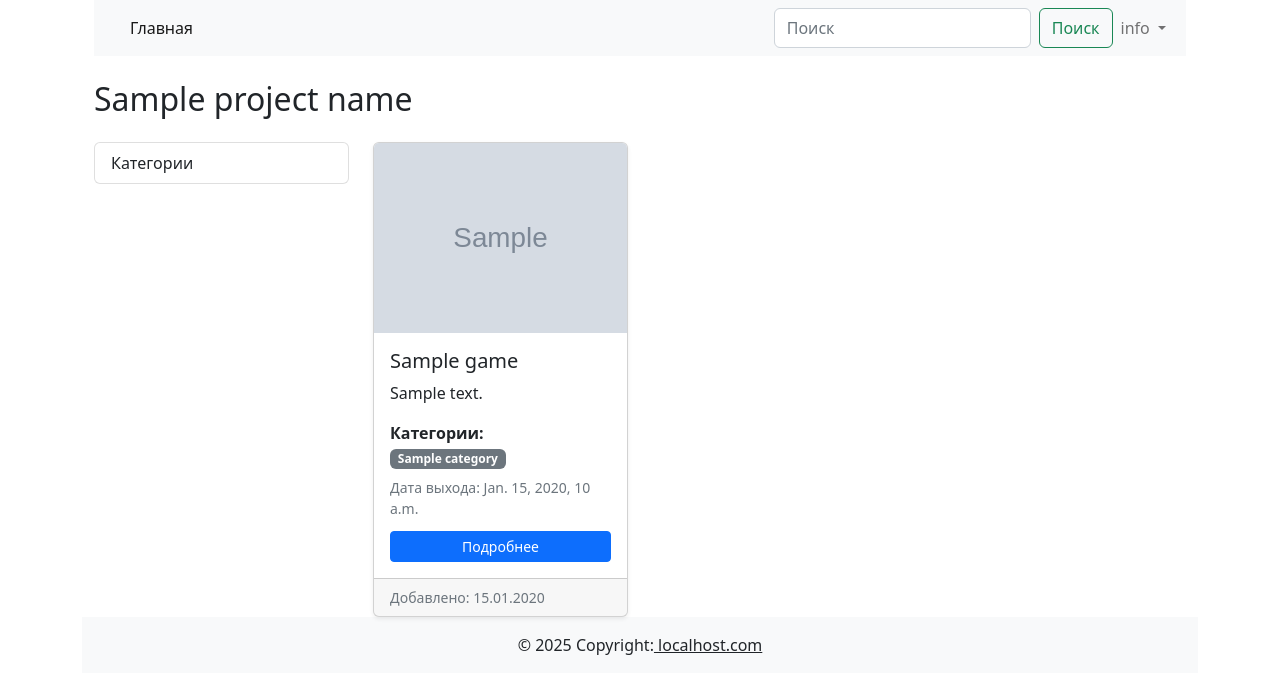
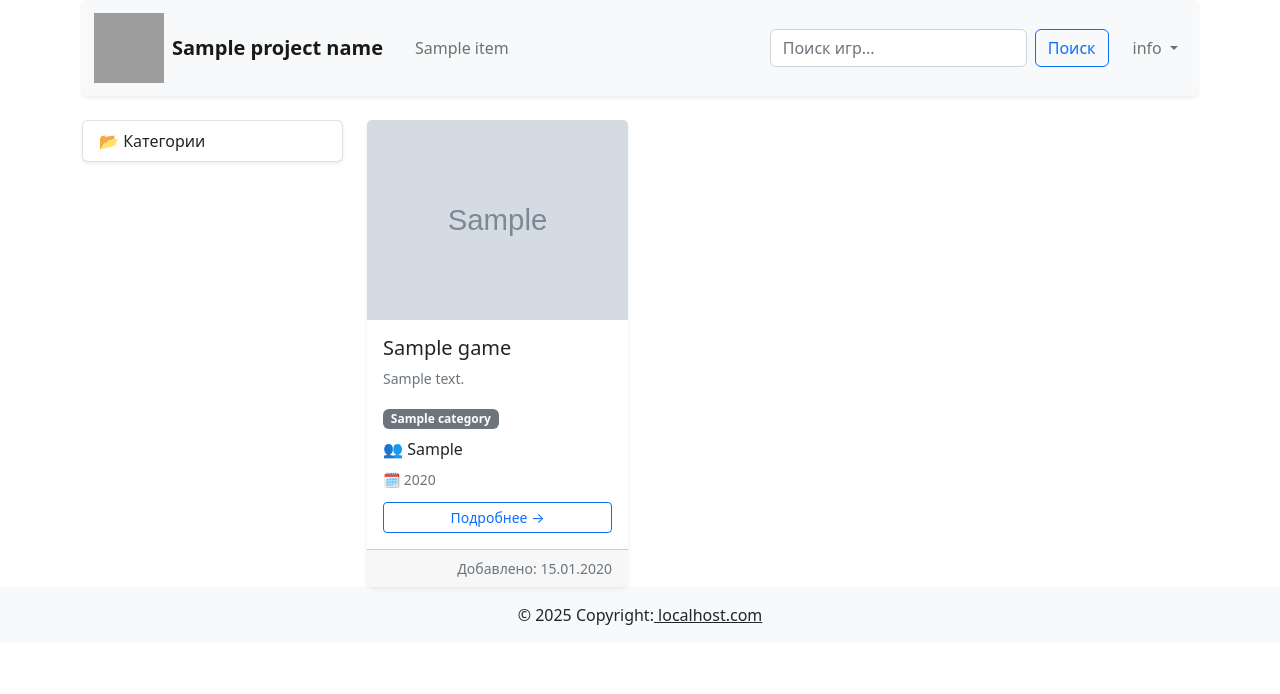
Before and after one commit to knn-work/Your_Board_Game, a Django app: template yboga/templates/index.html in a window 1280 px wide. Shown: the top 694 px of the page. Run offline with Django 5.2, Linux system fonts and the light colour scheme; the template is opened without the code that fills it: most values are stand-ins (such as "Sample title", 1, 10 or a date in 2020); grey boxes marked "Sample" are stand-in pictures; grey boxes are pictures that could not be loaded.

Commit message:
Редезайн + вынос headerbar

```diff
--- a/conf/context_processors.py
+++ b/conf/context_processors.py
@@ -6,4 +6,9 @@
         "support_email": "support@example.com",
         "project_name": global_config.project_name,
         # Можешь добавить сюда меню, данные из settings, и т.д.
+        "main_menu": [
+            {"title": "Главная", "url": "/", "icon": "bi-house"},
+            {"title": "Категории", "url": "/categories", "icon": "bi-grid"},
+            {"title": "О проекте", "url": "/about", "icon": "bi-info-circle"},
+        ],
     }
--- a/yboga/templates/base_head.html
+++ b/yboga/templates/base_head.html
@@ -8,4 +8,6 @@
     <link href="https://cdn.jsdelivr.net/npm/bootstrap@5.2.3/dist/css/bootstrap.min.css" rel="stylesheet"
           integrity="sha384-rbsA2VBKQhggwzxH7pPCaAqO46MgnOM80zW1RWuH61DGLwZJEdK2Kadq2F9CUG65" crossorigin="anonymous">
     <title>{{project_name}}</title>
+    <link rel="icon" href="/media/static/img/logo_clear.png" type="image/x-icon">
+
 </head>
--- a/yboga/templates/header_menu.html
+++ b/yboga/templates/header_menu.html
@@ -1,48 +1,62 @@
 <body>
 <div class="container">
     <header>
-        <div class="container">
-            <!--   Header-->
-            <nav class="navbar navbar-expand-lg bg-light">
+        <nav class="navbar navbar-expand-lg navbar-light bg-light shadow-sm rounded">
             <div class="container-fluid">
-                    <a class="navbar-brand" href="#!">
-                        <img src="#!" width="75" alt="">
+                <!-- Логотип и название -->
+                <a class="navbar-brand d-flex align-items-center" href="/">
+                    <img src="/media/static/img/logo_clear.png" alt="Логотип" width="70" height="70" class="me-2">
+                    <span class="fw-bold">{{ project_name }}</span>
                 </a>
+
+                <!-- Кнопка для мобилки -->
                 <button class="navbar-toggler" type="button" data-bs-toggle="collapse"
-                            data-bs-target="#navbarSupportedContent" aria-controls="navbarSupportedContent"
-                            aria-expanded="false" aria-label="Переключатель навигации"><span
-                            class="navbar-toggler-icon"></span></button>
-                    <div class="collapse navbar-collapse" id="navbarSupportedContent">
-                        <ul class="navbar-nav me-auto mb-2 mb-lg-0">
-                            <li class="nav-item"><a class="nav-link active" aria-current="page" href="/">Главная</a>
-                            </li>
-                        </ul>
-                        <div class="d-flex">
-                            <form class="d-flex" role="search" method="get" action="#!">
-                                <input name="q" class="form-control me-2" type="search" placeholder="Поиск"
+                        data-bs-target="#navbarContent" aria-controls="navbarContent"
+                        aria-expanded="false" aria-label="Переключатель навигации">
+                    <span class="navbar-toggler-icon"></span>
+                </button>
+
+                <!-- Меню -->
+                <div class="collapse navbar-collapse" id="navbarContent">
+                    <!--                    <ul class="navbar-nav me-auto mb-2 mb-lg-0">-->
+                    <!--                        <li class="nav-item">-->
+                    <!--                            <a class="nav-link active" href="/">Главная</a>-->
+                    <!--                        </li>-->
+                    <!--                        <li class="nav-item">-->
+                    <!--                            <a class="nav-link" href="/categories">Категории</a>-->
+                    <!--                        </li>-->
+                    <!--                        <li class="nav-item">-->
+                    <!--                            <a class="nav-link" href="/about">О проекте</a>-->
+                    <!--                        </li>-->
+                    <!--                    </ul>-->
+                    {% include "navbar_menu.html" %}
+
+                    <!-- Поиск -->
+                    <form class="d-flex me-3" role="search" method="get" action="/search/">
+                        <input name="q" class="form-control me-2" type="search" placeholder="Поиск игр..."
                                aria-label="Поиск">
-                                <button class="btn btn-outline-success" type="submit">Поиск</button>
+                        <button class="btn btn-outline-primary" type="submit">Поиск</button>
                     </form>
-                            <ul class="navbar-nav me-auto mb-2 mb-lg-0">
-                                <!--  Users-->
+
+                    <!-- Профиль пользователя -->
+                    <ul class="navbar-nav">
                         <li class="nav-item dropdown">
-                                    <a class="nav-link dropdown-toggle" href="#" id="navbarDropdown" role="button"
+                            <a class="nav-link dropdown-toggle" href="#" id="userMenu" role="button"
                                data-bs-toggle="dropdown" aria-expanded="false">
-                                        info
+                                <i class="bi bi-person-circle"></i> info
                             </a>
-                                    <ul class="dropdown-menu" aria-labelledby="navbarDropdown">
-                                        <li><a class="dropdown-item" href="#!">Моя страница</a></li>
-                                        <li><a class="dropdown-item" href="#!">Добавить статью</a></li>
+                            <ul class="dropdown-menu dropdown-menu-end" aria-labelledby="userMenu">
+                                <li><a class="dropdown-item" href="/profile/">Моя страница</a></li>
+                                <li><a class="dropdown-item" href="/articles/add/">Добавить статью</a></li>
                                 <li>
                                     <hr class="dropdown-divider">
                                 </li>
-                                        <li><a class="dropdown-item" href="#!">Выход</a></li>
+                                <li><a class="dropdown-item" href="/logout/">Выход</a></li>
                             </ul>
                         </li>
                     </ul>
                 </div>
             </div>
+        </nav>
+    </header>
 </div>
-            </nav>
-        </div>
-    </header>
--- a/yboga/templates/index.html
+++ b/yboga/templates/index.html
@@ -2,14 +2,14 @@
 {% include "header_menu.html" %}
 
 <main class="container mt-4">
-    <h2 class="mb-4">{{ project_name }}</h2>
+    <!--    <h2 class="mb-4">🎲 {{ project_name }}</h2>-->
 
     <div class="row">
         <!-- Sidebar -->
         <aside class="col-md-3 mb-4">
-            <div class="list-group">
+            <div class="list-group shadow-sm">
                 <a href="{% url 'categories' %}" class="list-group-item list-group-item-action">
-                    Категории
+                    📂 Категории
                 </a>
             </div>
         </aside>
@@ -19,34 +19,49 @@
             <div class="row row-cols-1 row-cols-sm-2 row-cols-lg-3 g-4">
                 {% for game in games %}
                 <div class="col">
-                    <div class="card h-100 shadow-sm">
+                    <div class="card h-100 shadow-sm border-0">
                         {% if game.image %}
-                        <img src="{{ game.image.url }}" class="card-img-top" alt="{{ game.title }}">
+                        <img src="{{ game.image.url }}" class="card-img-top" style="height: 200px; object-fit: cover;"
+                             alt="{{ game.title }}">
                         {% endif %}
                         <div class="card-body d-flex flex-column">
                             <h5 class="card-title">{{ game.title }}</h5>
-                            <p class="card-text text-truncate">{{ game.description|truncatechars:100 }}</p>
 
-                            <div class="mb-2 mt-auto">
-                                <strong>Категории:</strong><br>
+                            <p class="card-text text-muted small line-clamp" style="--lines: 3;">
+                                {{ game.description|truncatechars:150 }}
+                            </p>
+
+                            <div class="mt-auto">
+                                <!-- Категории -->
+                                {% if game.categories.all %}
+                                <div class="mb-2">
                                     {% for category in game.categories.all %}
                                     <span class="badge bg-secondary me-1">{{ category.title }}</span>
-                                {% empty %}
-                                <span class="text-muted">Без категории</span>
                                     {% endfor %}
                                 </div>
+                                {% endif %}
 
+                                <!-- Диапазон игроков -->
+                                {% if game.players_range %}
+                                <div class="mb-2">
+                                    👥 {{ game.players_range }}
+                                </div>
+                                {% endif %}
+
+                                <!-- Дата -->
                                 {% if game.release_date %}
                                 <p class="text-muted small mb-1">
-                                Дата выхода: {{ game.release_date }}
+                                    🗓️ {{ game.release_date|date:"Y" }}
                                 </p>
                                 {% endif %}
 
-                            <a href="{% url 'game_detail' game.slug %}" class="btn btn-sm btn-primary mt-2">
-                                Подробнее
+                                <a href="{% url 'game_detail' game.slug %}"
+                                   class="btn btn-sm btn-outline-primary mt-2 w-100">
+                                    Подробнее →
                                 </a>
                             </div>
-                        <div class="card-footer text-muted small">
+                        </div>
+                        <div class="card-footer text-muted small text-end">
                             Добавлено: {{ game.created_at|date:"d.m.Y" }}
                         </div>
                     </div>
@@ -60,3 +75,13 @@
 </main>
 
 {% include "footer_base.html" %}
+
+<style>
+
+    .line-clamp {
+        display: -webkit-box;
+        -webkit-line-clamp: var(--lines, 3);
+        -webkit-box-orient: vertical;
+        overflow: hidden;
+    }
+</style>
--- /dev/null
+++ b/yboga/templates/navbar_menu.html
@@ -0,0 +1,10 @@
+<ul class="navbar-nav me-auto mb-2 mb-lg-0">
+    {% for item in main_menu %}
+    <li class="nav-item">
+        <a class="nav-link d-flex align-items-center {% if request.path == item.url %}active fw-bold text-primary{% endif %}"
+           href="{{ item.url }}">
+            <i class="bi {{ item.icon }} me-2"></i> {{ item.title }}
+        </a>
+    </li>
+    {% endfor %}
+</ul>
```
Also changed, not shown: yboga/models/game/game.py (+27 -5 lines), yboga/templates/categories.html (+25 -12 lines), yboga/templates/category.html (+35 -13 lines). Lines whose indentation alone changed are shown as unchanged.
